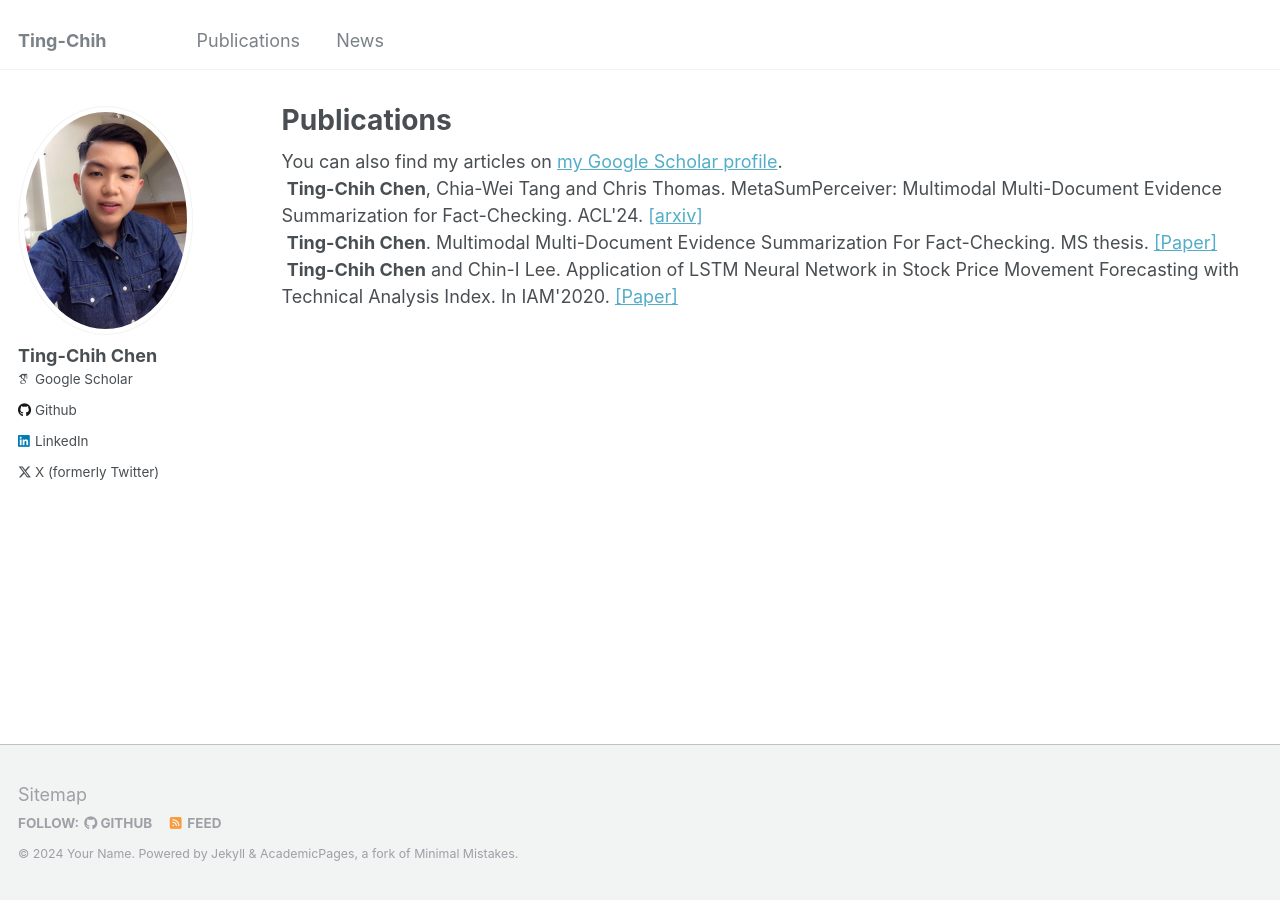
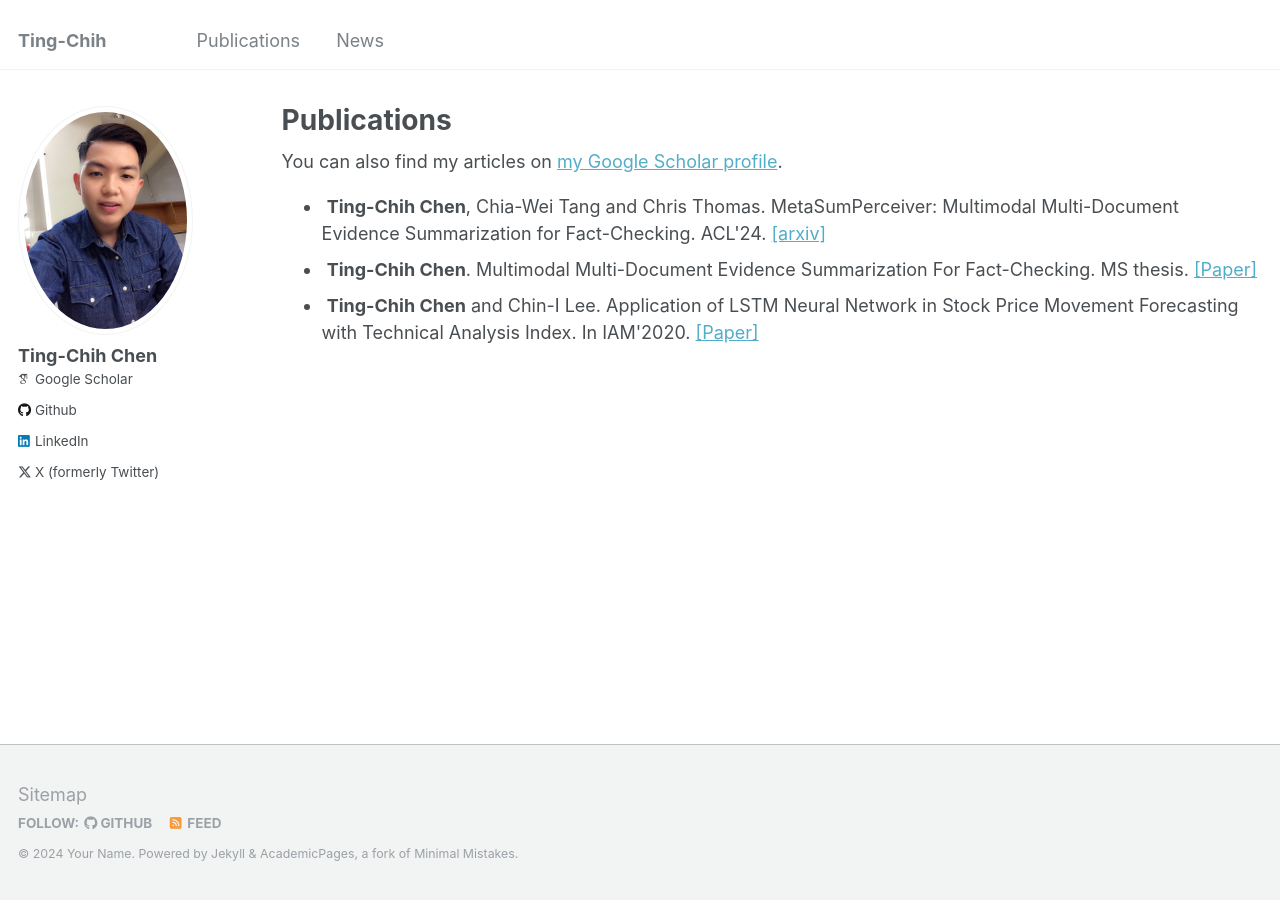
Before and after one commit to tingchihc/tingchihc.github.io, a Jekyll site: the page built from _pages/publications.md, in a window 1280 px wide. Built offline with Jekyll 4.4.1, drawn with Linux system fonts in a browser that asks for light colours; some web fonts are replaced.

Commit message:
Update publications.md

```diff
--- a/_pages/publications.md
+++ b/_pages/publications.md
@@ -8,9 +8,14 @@
 {% if site.author.googlescholar %}
   <div class="wordwrap">You can also find my articles on <a href="{{site.author.googlescholar}}">my Google Scholar profile</a>.</div>
 
+  <ul>
 
-  <div class="wordwrap"> <b>Ting-Chih Chen</b>, Chia-Wei Tang and Chris Thomas. MetaSumPerceiver: Multimodal Multi-Document Evidence Summarization for Fact-Checking. ACL'24. <a href="https://arxiv.org/abs/2407.13089">[arxiv]</a></div>
-  <div class="wordwrap"> <b>Ting-Chih Chen</b>. Multimodal Multi-Document Evidence Summarization For Fact-Checking. MS thesis. <a href="files/VT_Ting_THESIS.pdf">[Paper]</a></div>
-  <div class="wordwrap"> <b>Ting-Chih Chen</b> and Chin-I Lee. Application of LSTM Neural Network in Stock Price Movement Forecasting with Technical Analysis Index. In IAM'2020. <a href="files/IAM2020.pdf">[Paper]</a></div>
+  <li><div class="wordwrap"> <b>Ting-Chih Chen</b>, Chia-Wei Tang and Chris Thomas. MetaSumPerceiver: Multimodal Multi-Document Evidence Summarization for Fact-Checking. ACL'24. <a href="https://arxiv.org/abs/2407.13089">[arxiv]</a></div></li>
+
+  <li><div class="wordwrap"> <b>Ting-Chih Chen</b>. Multimodal Multi-Document Evidence Summarization For Fact-Checking. MS thesis. <a href="files/VT_Ting_THESIS.pdf">[Paper]</a></div></li>
+
+  <li><div class="wordwrap"> <b>Ting-Chih Chen</b> and Chin-I Lee. Application of LSTM Neural Network in Stock Price Movement Forecasting with Technical Analysis Index. In IAM'2020. <a href="files/IAM2020.pdf">[Paper]</a></div></li>
+
+  </ul>
 
 {% endif %}
```
